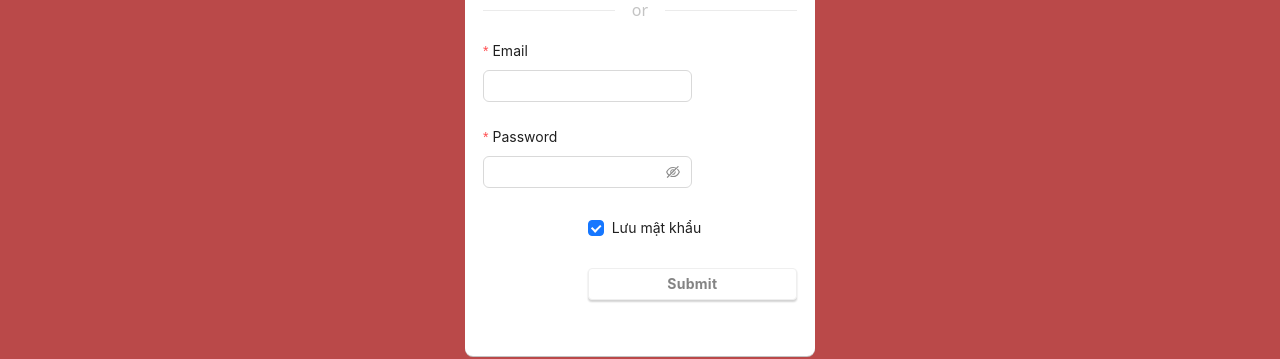
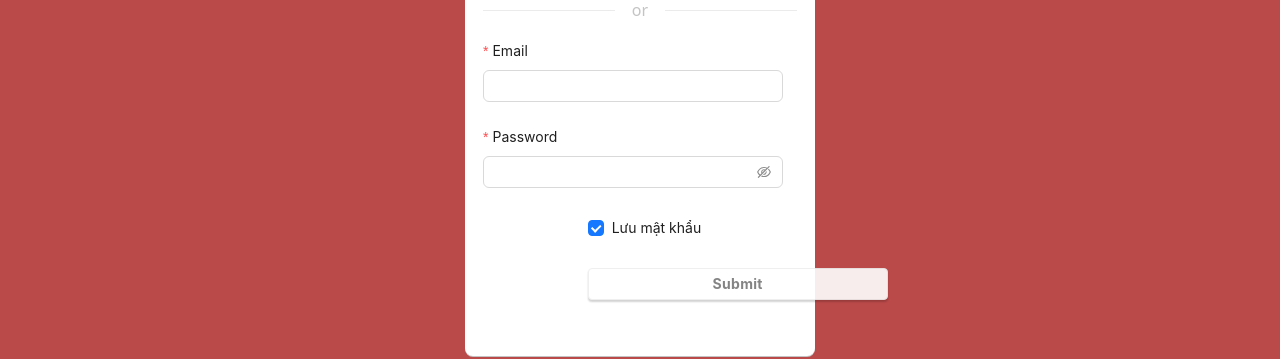
Before and after one commit to restom0/mindx_final-project, a React (Create React App) app in the folder client/: page / in a window 1280 px wide. Shown: the part 456-815 px from the top of the page. Built offline with nearby package versions, Linux system fonts and the light colour scheme.

Commit message:
Update style.css

```diff
--- a/client/src/components/antdsgn/style.css
+++ b/client/src/components/antdsgn/style.css
@@ -1,4 +1,4 @@
-.form-item-text{
-    width: 20%;
-
+.ant-form-item-control-input{
+    max-width: 300px;
+    width: 300px;
 }
```
